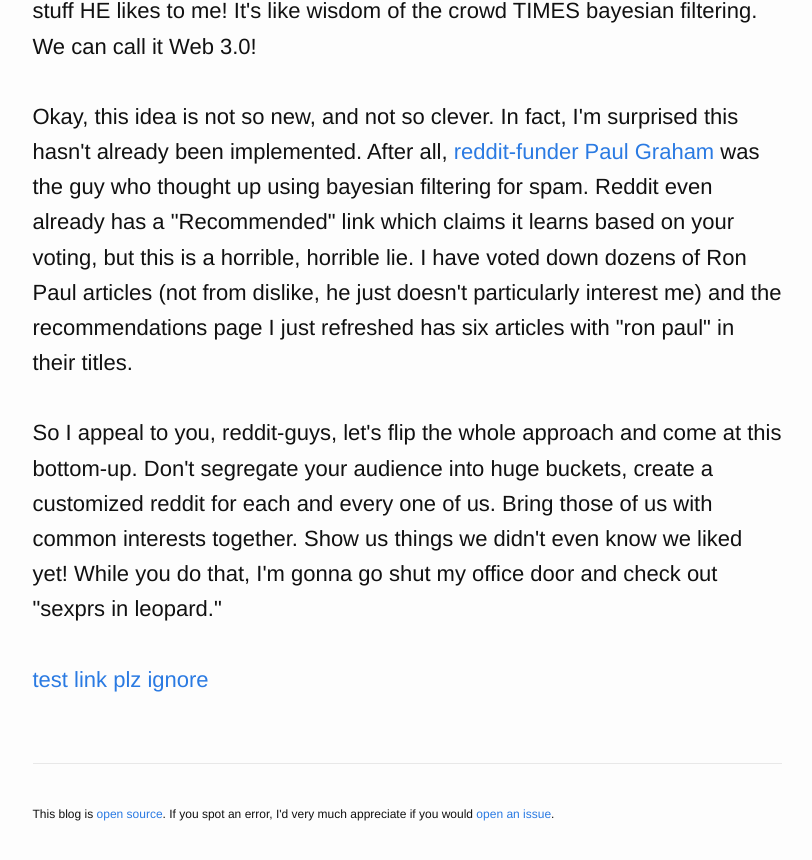
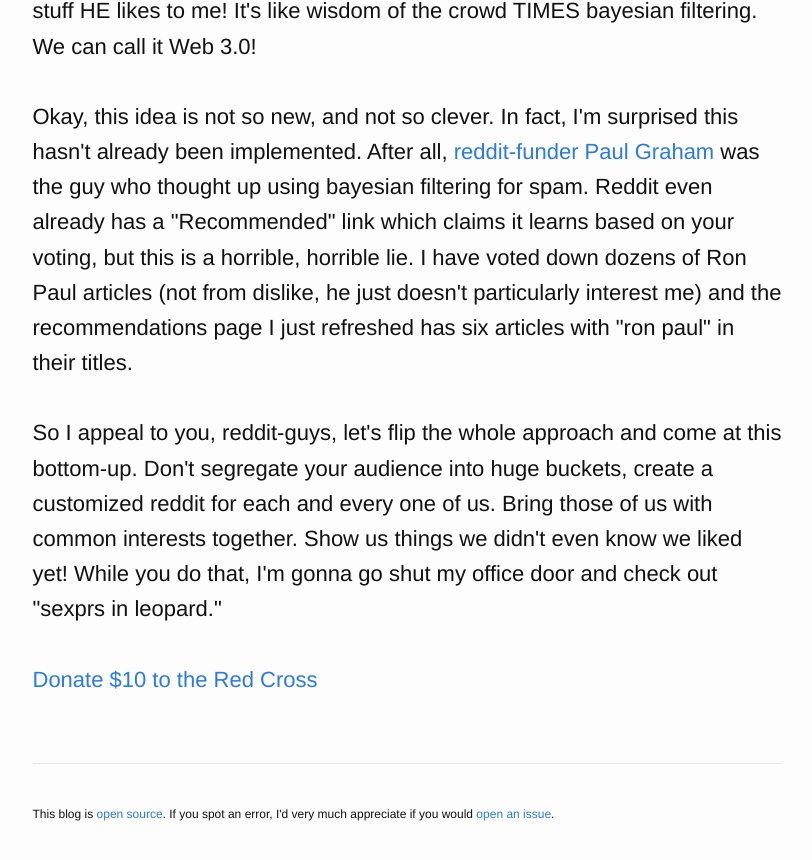
Before and after one commit to r00k/blog, a Jekyll site: the page built from _posts/2007-12-12-reddit-is-broken.html, in a window 1280 px wide and 900 px high, scrolled down 3358 px. Shown: the top 860 px of the window, without its empty margins (233-1045 px from the left). Built offline with Jekyll 4.4.1, drawn with Linux system fonts in a browser that asks for light colours.

Commit message:
Donate link

```diff
--- a/_posts/2007-12-12-reddit-is-broken.html
+++ b/_posts/2007-12-12-reddit-is-broken.html
@@ -35,4 +35,4 @@ It doesn't have to be like this.  There is, in fact, a way to please everyone: <
 <p>So back to reddit.  Let's ditch the subreddits.  Instead, why not implement bayesian filtering to recommend links to the users?  Build the word lists from the content of the sites linked to, and maybe the submitted titles too.  When I click a link, add its key words to the list of things I like.  When I downvote, file them right there under cilantro.  And why stop there?  Why not also notice when things I like are similar to things another user likes?  Then recommend stuff HE likes to me!  It's like wisdom of the crowd TIMES bayesian filtering.  We can call it Web 3.0!</p>
 <p>Okay, this idea is not so new, and not so clever.  In fact, I'm surprised this hasn't already been implemented.  After all, <a href="http://www.ycombinator.com">reddit-funder Paul Graham</a> was the guy who thought up using bayesian filtering for spam.  Reddit even already has a "Recommended" link which claims it learns based on your voting, but this is a horrible, horrible lie.  I have voted down dozens of Ron Paul articles (not from dislike, he just doesn't particularly interest me) and the recommendations page I just refreshed has six articles with "ron paul" in their titles.</p>
 <p>So I appeal to you, reddit-guys, let's flip the whole approach and come at this bottom-up.  Don't segregate your audience into huge buckets, create a customized reddit for each and every one of us.  Bring those of us with common interests together.  Show us things we didn't even know we liked yet!  While you do that, I'm gonna go shut my office door and check out "sexprs in leopard."</p>
-<a href="sms://5551212&body=lol-donate-plz!">test link plz ignore</a>
+<a href="sms://90999&body=REDCROSS">Donate $10 to the Red Cross</a>
```
